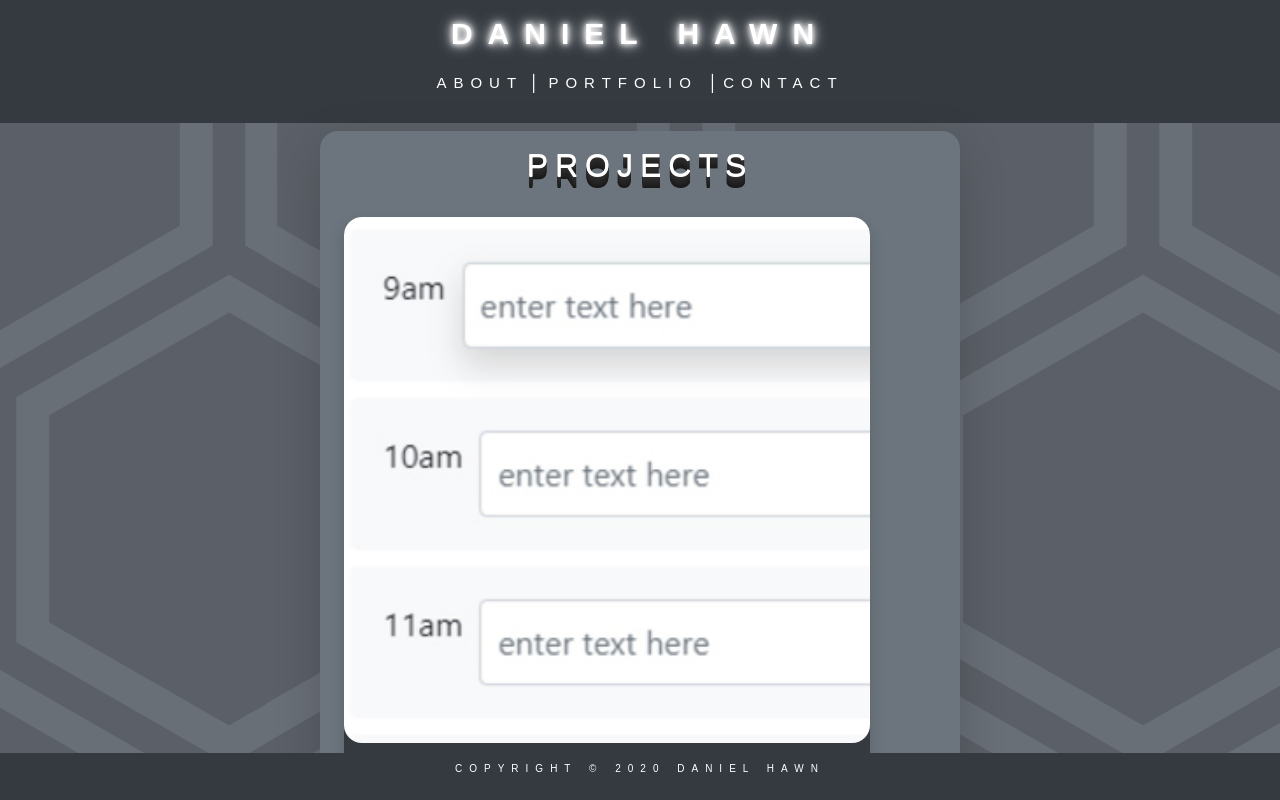
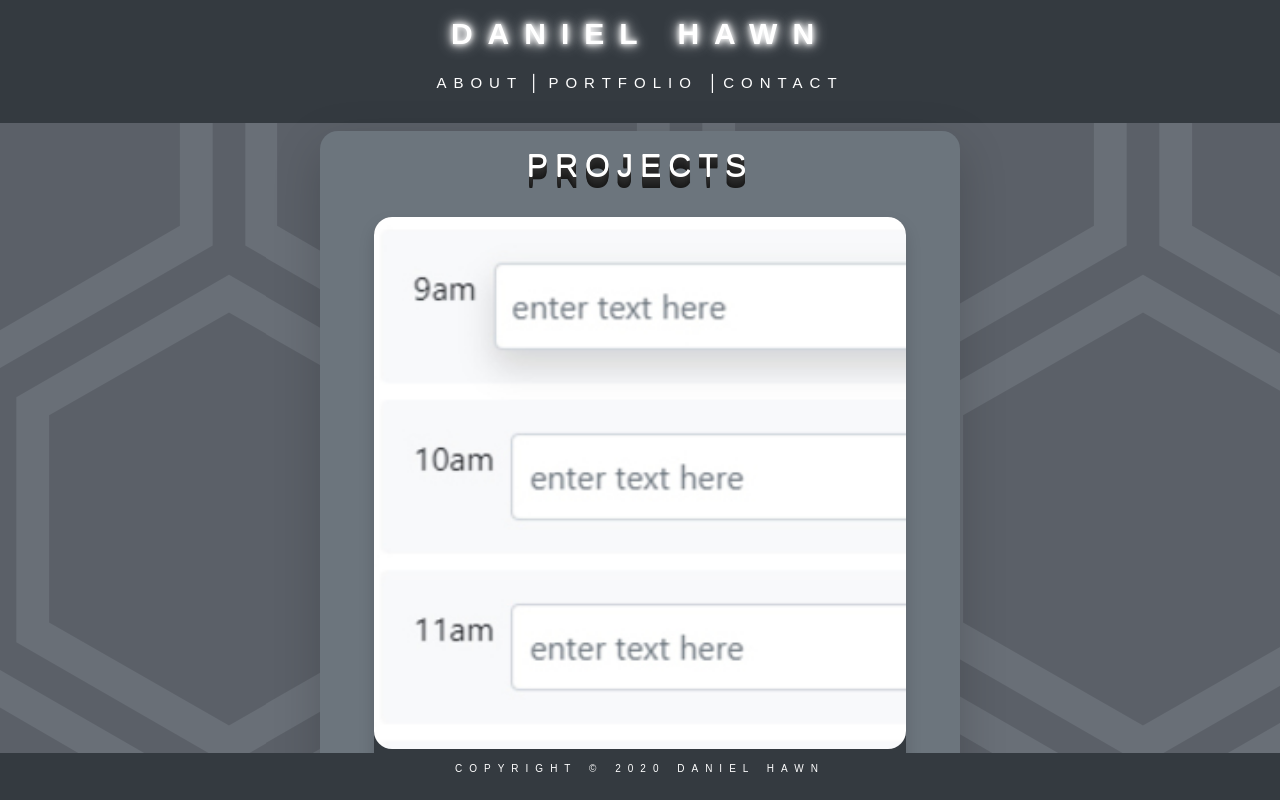
Before and after one commit to danieljhawn/react-next-portfolio, a Next.js app: page /portfolio in a window 1280 px wide. Shown: the top 800 px of the page. Built offline with nearby package versions, Linux system fonts and the light colour scheme.

Commit message:
lines up divs on project page

```diff
--- a/pages/portfolio.js
+++ b/pages/portfolio.js
@@ -49,7 +49,7 @@ function Portfolio() {
               </p>
             </h2>
             <div className="container-fluid">
-              <div className="row">
+              <div className="col">
                 <ProjectCard
                   url={"https://danieljhawn.github.io/dayPlanner/"}
                   img={"./dayPlannerThumb_300x300.jpg"}
```
